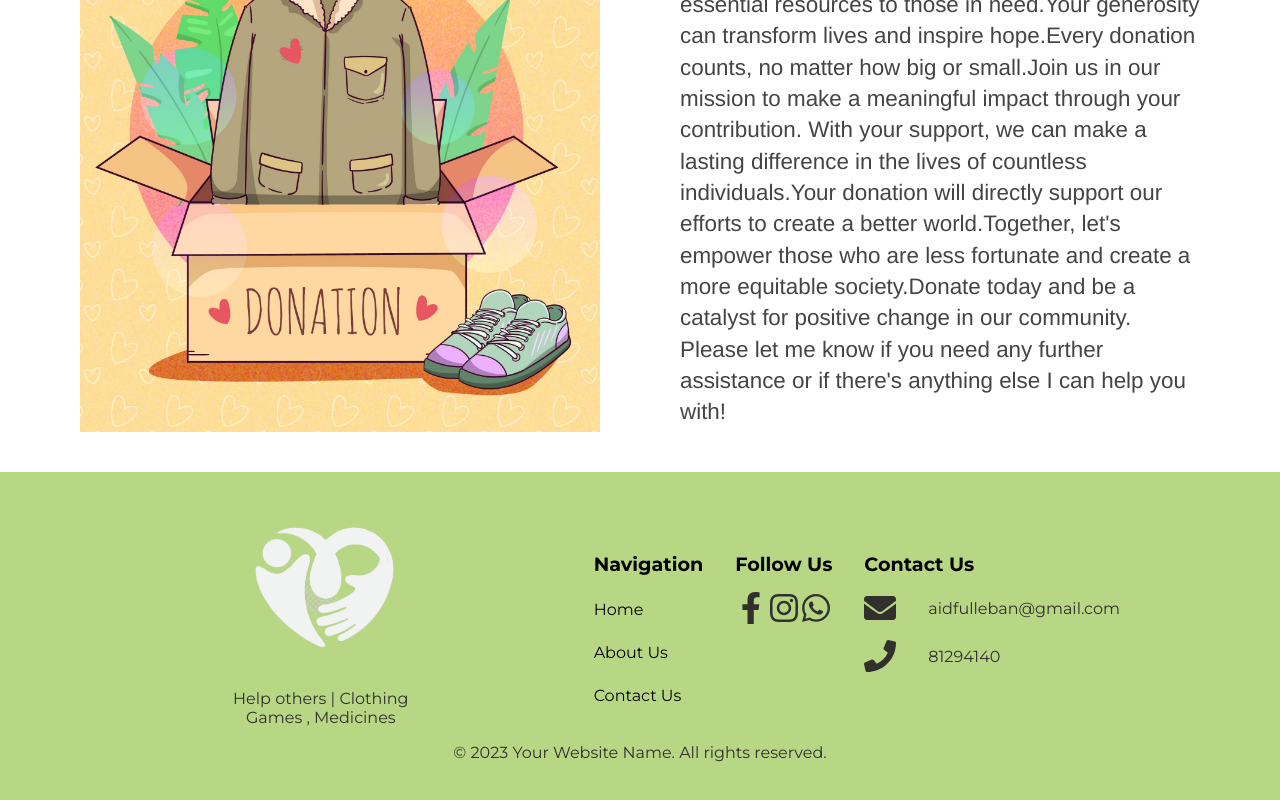
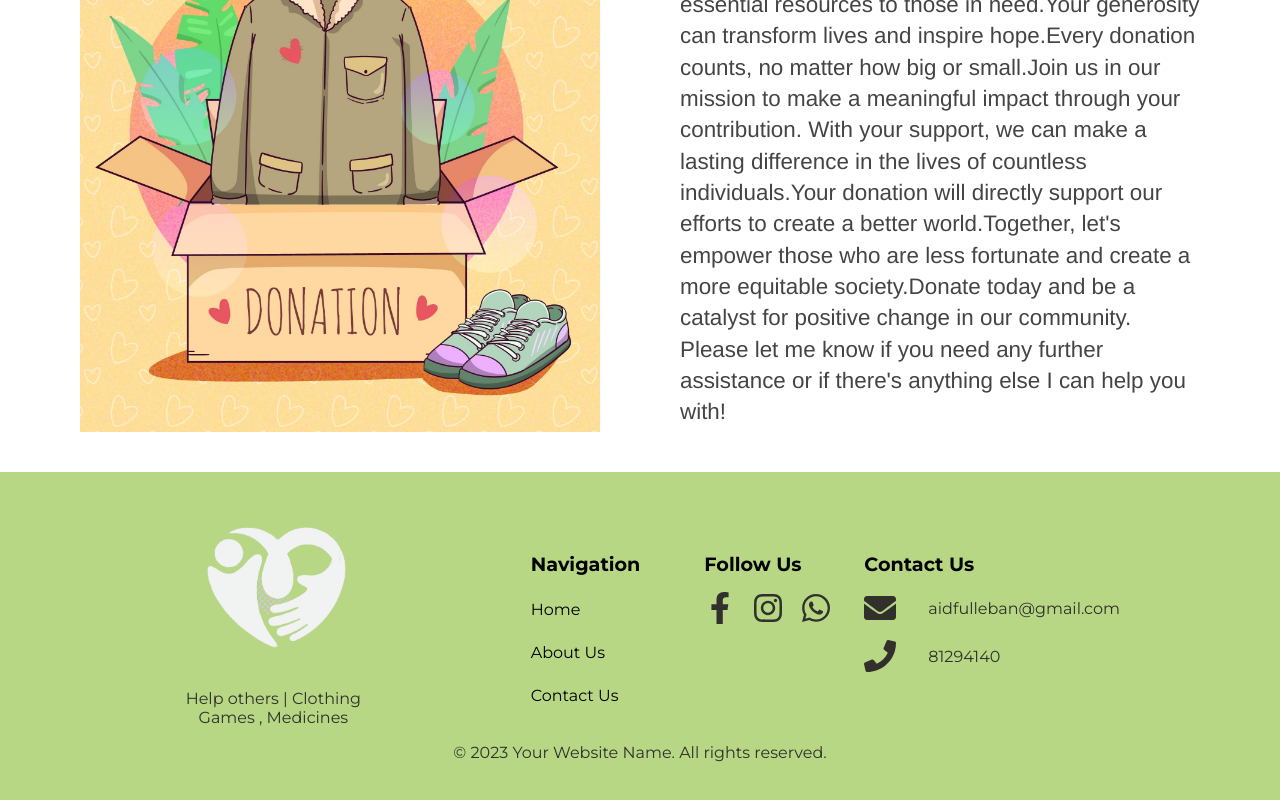
Before and after one commit to husseinrayan/aidful-frontend, a React (Create React App) app: page / in a window 1280 px wide. Shown: the part 1637-2437 px from the top of the page. Built offline with nearby package versions, Linux system fonts and the light colour scheme; no server answers.

Commit message:
edit finalf

```diff
--- a/src/components/footer/footer.css
+++ b/src/components/footer/footer.css
@@ -20,6 +20,7 @@
   flex: 3;
   display: flex;
   align-items: flex-start;
+  gap: 2rem;
 }
 
 .footer-main h2 {
--- a/src/components/footer/footer.js
+++ b/src/components/footer/footer.js
@@ -67,7 +67,7 @@ const Footer = () => {
           <div className="footer-responsive-bottom-side">
             <div className="footer-social-media">
               <h3>Follow Us</h3>
-              <ul style={{display:"flex", justifyContent:"space-around"}}>
+              <ul style={{display:"flex", gap: '1rem'}}>
                 <li>
                   <a
                     href="https://www.facebook.com/profile.php?id=100092553177679"
```
